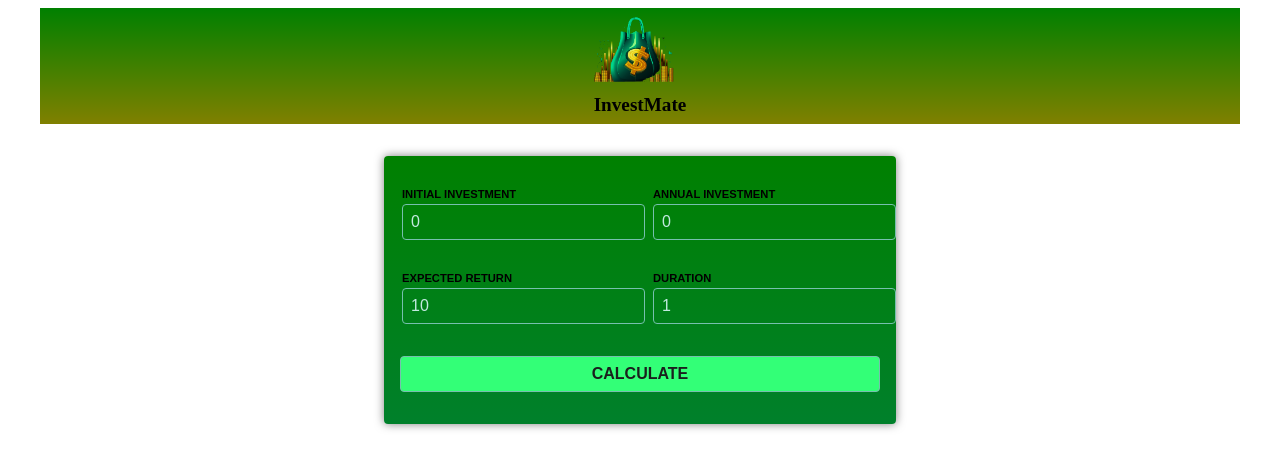
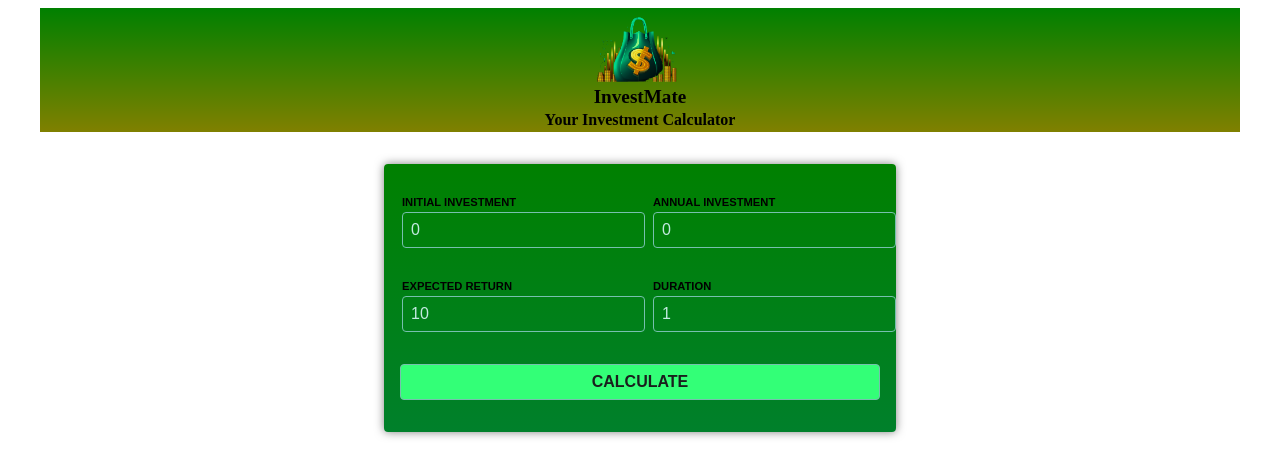
Before and after one commit to PAVI-SARAVANAN/InvestMate, an Angular app: page / in a window 1280 px wide. Shown: the top 476 px of the page. Built offline with nearby package versions, Linux system fonts and the light colour scheme.

Commit message:
Update Header Component

```diff
--- a/src/app/header/header.component.css
+++ b/src/app/header/header.component.css
@@ -9,10 +9,16 @@
 img{
    object-fit: contain;
    width: 5rem;
+   margin: 0rem 3.3rem;
 }
 h4{
     color: black;
     margin: 0px;
-    padding: 0.5rem 0rem;
     font-size: 1.2rem;
+    text-align: center;
 }
+h5{
+    margin: 0px;
+    font-size: 1rem;
+    padding: 0.2rem 0rem;
+}
--- a/src/app/header/header.component.html
+++ b/src/app/header/header.component.html
@@ -1,4 +1,5 @@
 <header>
     <img src = "assets/investment-calculator-logo.png" alt="InvestMate-Logo"/>
     <h4>InvestMate</h4>
+    <h5>Your Investment Calculator</h5>
 </header>
```
